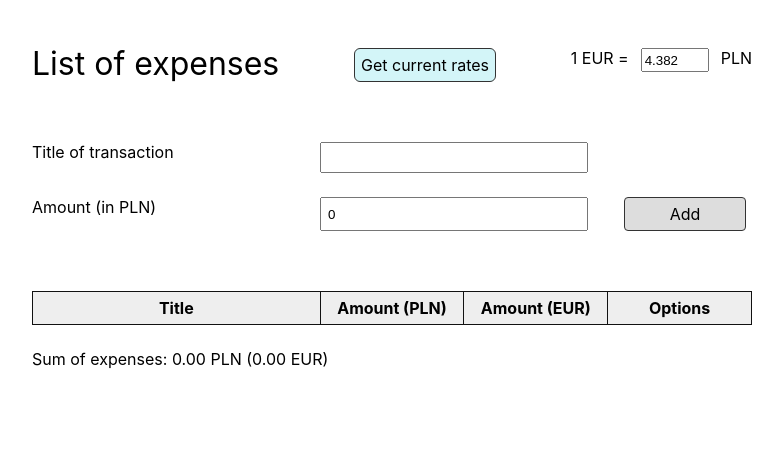
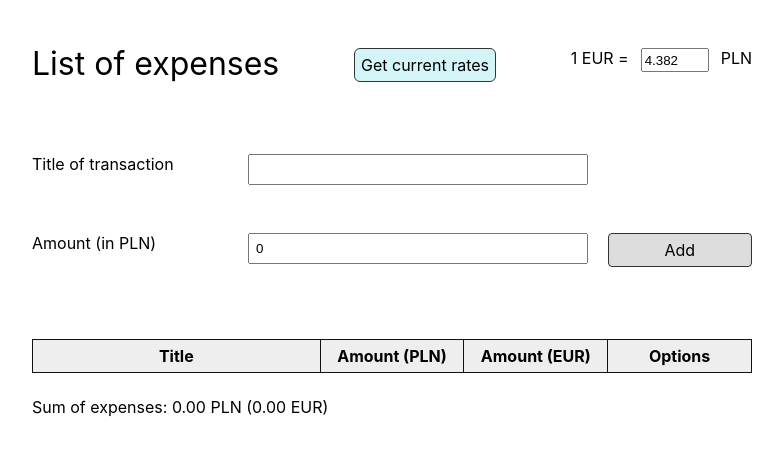
Before and after one commit to MarcinOstaszewski/playbook-expenses-list, a React (Create React App) app: page / in a window 1280 px wide. Shown: the top 454 px of the page, without its empty margins (16-799 px from the left). Built offline with nearby package versions, Linux system fonts and the light colour scheme.

Commit message:
add error messages and style improvements

```diff
--- a/src/App.css
+++ b/src/App.css
@@ -45,27 +45,38 @@
   width: 100%;
   display: flex;
   justify-content: flex-start;
-  margin: 12px 0;
+  margin: 24px 0;
 }
 .form label {
   display: flex;
-  width: 35%;
+  width: 30%;
 }
-.form input {
+.form .error-message {
+  position: relative;
+  flex-direction: column;
+  width: 45%;
+  color: red;
+}
+.form .error-message input {
+  bottom: 3px;
+  width: 100%;
   display: flex;
-  width: 35%;
-  margin-left: 5%;
   padding: 6px;
 }
+.form .error-message span {
+  display: none;
+  position: absolute;
+}
+/* .form input {
+} */
 .form .button {
-  width: 15%;
+  width: 18%;
   margin-left: 5%;
   text-align: center;
   padding: 6px;
   border-radius: 4px;
   border: 1px solid #333;
   background-color: #ddd;
-  border-radius: 4px;
 }
 
 /* TABLE */
@@ -100,3 +111,9 @@ table .remove-expense {
 .sum-display {
   margin: 24px 0;
 }
+
+.header .get-current-rates,
+.form .button,
+table .remove-expense  {
+  cursor: pointer;
+}
--- a/src/components/AddTransaction.tsx
+++ b/src/components/AddTransaction.tsx
@@ -9,22 +9,31 @@ const AddTransaction: React.FC = () => {
         <div className="form">
             <div className="form-row-title">
                 <label>Title of transaction</label>
+
+                <div className="error-message">
                 <input
                     type="text"
                     value={store.newExpense.title}
                     onChange={ e => store.newExpense.title = e.target.value }
                 />
+                <span>Nazwa za krótka</span>
+            </div>
             </div>
             <div className="form-row-add">
                 <label>Amount (in PLN)</label>
-                <input
-                    type="number"
-                    value={store.newExpense.amount}
-                    onChange={ e => store.newExpense.amount = parseFloat(parseFloat(e.target.value).toFixed(2)) }
-                />
+
+                <div className="error-message">
+                    <input
+                        type="number"
+                        value={store.newExpense.amount}
+                        onChange={ e => store.newExpense.amount = parseFloat(parseFloat(e.target.value).toFixed(2)) }
+                    />
+                    <span>Do dwóch miejsc po przecinku</span>
+                </div>
+
                 <div
                     className="button"
-                    onClick={ (e) => store.addExpense() }>
+                    onClick={ (e) => store.addExpense() } >
                     Add
                 </div>
             </div>
```
